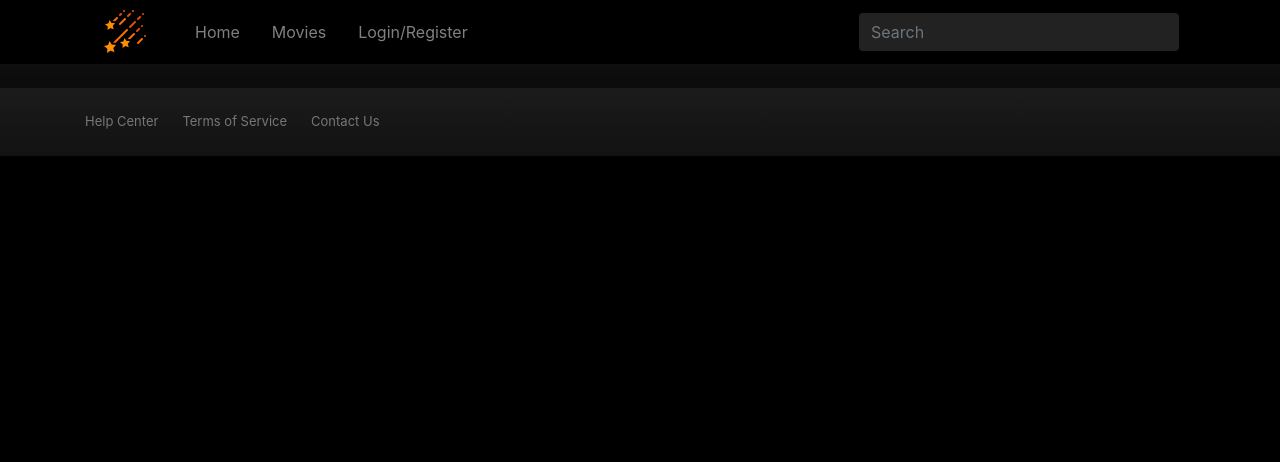
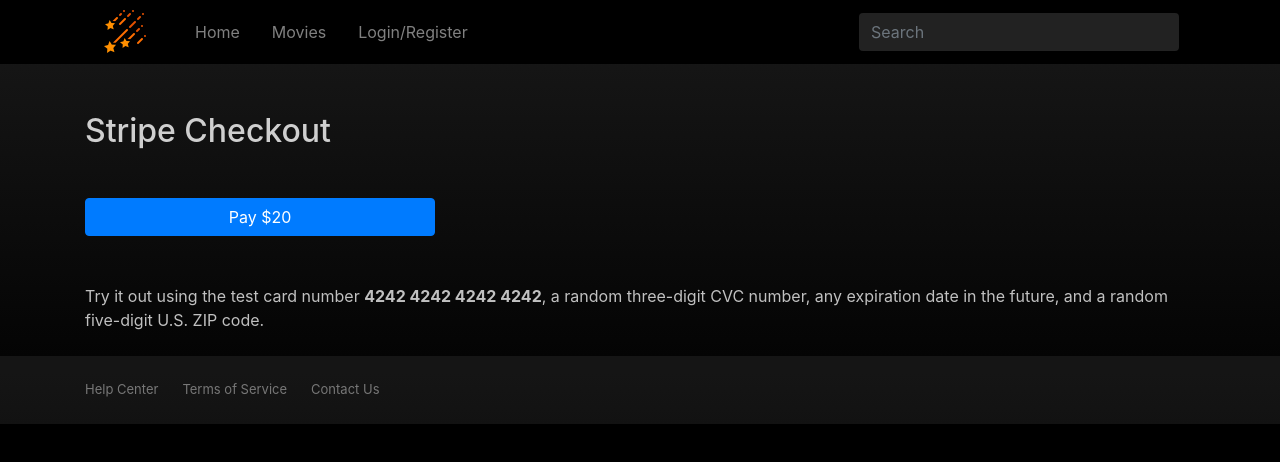
Before and after one commit to youssefsok/projcine, an Angular app: page /stripe in a window 1280 px wide. Before the commit this address led to /. Shown: the top 462 px of the page. Built offline with nearby package versions, Linux system fonts and the light colour scheme.

Commit message:
tested stripe

```diff
--- a/package.json
+++ b/package.json
@@ -20,6 +20,7 @@
     "@angular/platform-browser": "~7.2.0",
     "@angular/platform-browser-dynamic": "~7.2.0",
     "@angular/router": "~7.2.0",
+    "@types/stripe-v3": "^3.1.14",
     "angular-in-memory-web-api": "^0.8.0",
     "bootstrap": "^4.3.1",
     "core-js": "^2.5.4",
--- a/src/Config.ts
+++ b/src/Config.ts
@@ -1,5 +1,6 @@
 export class Config {
 
   public static apiUrl = 'http://localhost:3000';
+  public static stripePublishKey = "pk_test_5a1etS5nLFZIvKw0thzIKe8K00SR3neeGB"
 
 }
--- a/src/app/app-routing.module.ts
+++ b/src/app/app-routing.module.ts
@@ -4,13 +4,15 @@ import {MoviesComponent} from './component/movies/movies.component';
 import {NgModule} from '@angular/core';
 import {Routes, RouterModule} from '@angular/router';
 import {AuthenticationComponent} from './component/authentication/authentication.component';
+import { PayStripeComponent } from './component/pay-stripe/pay-stripe.component';
 
 const routes: Routes = [
   {path: '', redirectTo: '/frontpage', pathMatch: 'full'},
   {path: 'auth', component: AuthenticationComponent},
   {path: 'frontpage', component: FrontpageComponent},
   {path: 'movies', component: MoviesComponent},
-  {path: 'movie/:id', component: MovieDetailComponent}
+  {path: 'movie/:id', component: MovieDetailComponent},
+  {path : 'stripe',component :PayStripeComponent}
 ];
 
 @NgModule({
--- a/src/app/app.module.ts
+++ b/src/app/app.module.ts
@@ -21,6 +21,7 @@ import {MoviesGridComponent} from './component/movies-grid/movies-grid.component
 import {MoviesSliderComponent} from './component/movies-slider/movies-slider.component';
 import {CarouselModule} from 'ngx-bootstrap/carousel';
 import {AuthenticationComponent} from './component/authentication/authentication.component';
+import {PayStripeComponent} from './component/pay-stripe/pay-stripe.component'
 import {JwtInterceptor} from './_helpers/jwt.interceptor';
 import {ErrorInterceptor} from './_helpers/error.interceptor';
 import {FormsModule} from '@angular/forms';
@@ -40,7 +41,8 @@ import {FormsModule} from '@angular/forms';
     MovieSearchComponent,
     MoviesGridComponent,
     MoviesSliderComponent,
-    AuthenticationComponent
+    AuthenticationComponent,
+    PayStripeComponent
   ],
   imports: [
     BrowserModule,
--- /dev/null
+++ b/src/app/component/pay-stripe/pay-stripe.component.html
@@ -0,0 +1,11 @@
+<div class="container mt-5">
+  <h2>Stripe Checkout</h2>
+  <div class="row mt-5">
+    <div class="col-md-4">
+      <button (click)="pay(20)" class="btn btn-primary btn-block">Pay $20</button>
+    </div>
+  </div>
+  <p class="mt-5">
+      Try it out using the test card number <b>4242 4242 4242 4242</b>, a random three-digit CVC number, any expiration date in the future, and a random five-digit U.S. ZIP code.
+  </p>
+</div>
--- /dev/null
+++ b/src/app/component/pay-stripe/pay-stripe.component.ts
@@ -0,0 +1,49 @@
+import { Component, OnInit } from '@angular/core';
+import { Config } from 'src/Config';
+
+
+@Component({
+  selector: 'app-pay-stripe',
+  templateUrl: './pay-stripe.component.html',
+  styleUrls: ['./pay-stripe.component.scss']
+})
+export class PayStripeComponent implements OnInit {
+
+  handler:any = null;
+
+  constructor() { }
+
+  ngOnInit() {
+    this.loadStripe();
+  }
+
+  loadStripe() {
+
+    if(!window.document.getElementById('stripe-script')) {
+      var s = window.document.createElement("script");
+      s.id = "stripe-script";
+      s.type = "text/javascript";
+      s.src = "https://checkout.stripe.com/checkout.js";
+      s.onload = () => {
+        this.handler = (<any>window).StripeCheckout.configure({
+          key: Config.stripePublishKey,
+          locale: 'auto',
+          token: function (token: any) {
+            console.log(token)
+            alert('Payment Success!!');
+          }
+        });
+      }
+      window.document.body.appendChild(s);
+    }
+  }
+  pay(amount) {
+
+    this.handler.open({
+      name: 'Demo Site',
+      description: '2 widgets',
+      amount: amount * 100
+    });
+
+  }
+}
--- a/src/tsconfig.app.json
+++ b/src/tsconfig.app.json
@@ -2,7 +2,8 @@
   "extends": "../tsconfig.json",
   "compilerOptions": {
     "outDir": "../out-tsc/app",
-    "types": []
+    "types": [
+    ]
   },
   "exclude": [
     "test.ts",
```
Also changed, not shown: src/app/component/pay-stripe/pay-stripe.component.scss (added), 2 other files (tests, documents, lock files or other folders).
